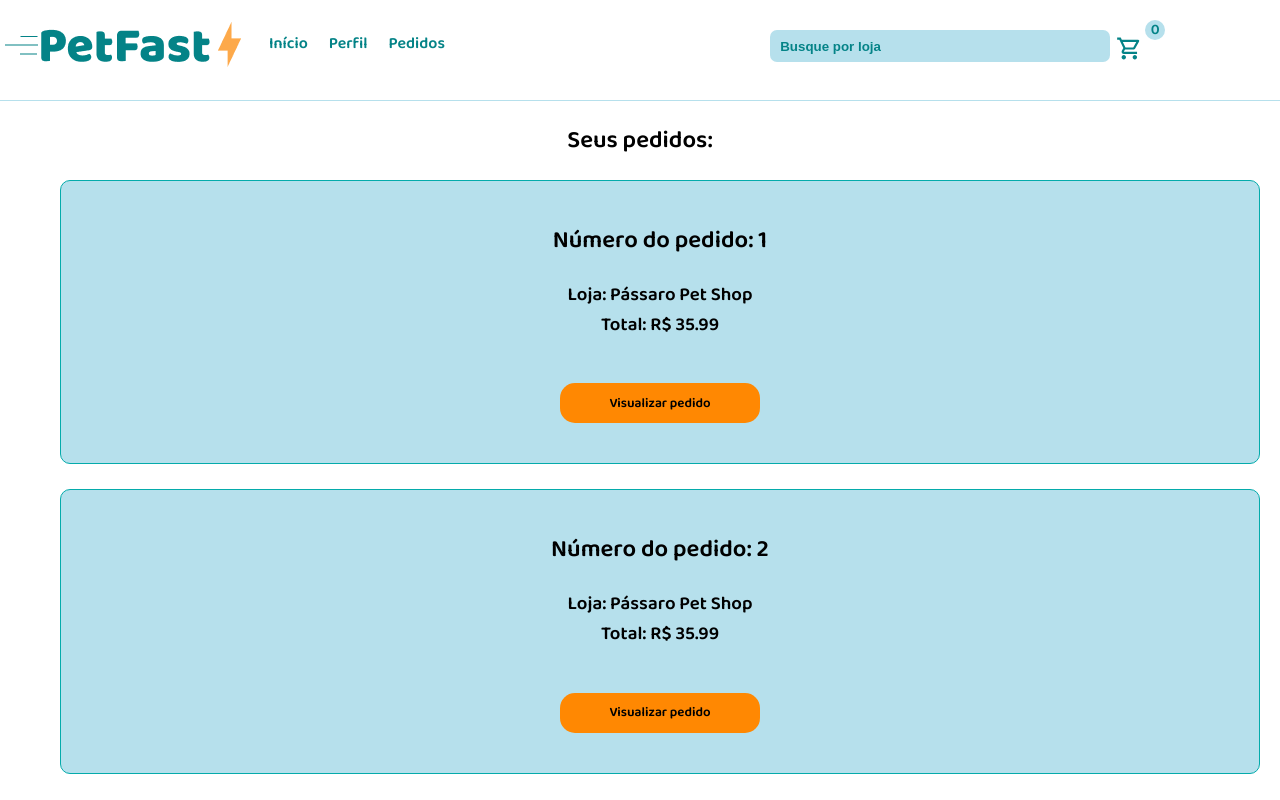
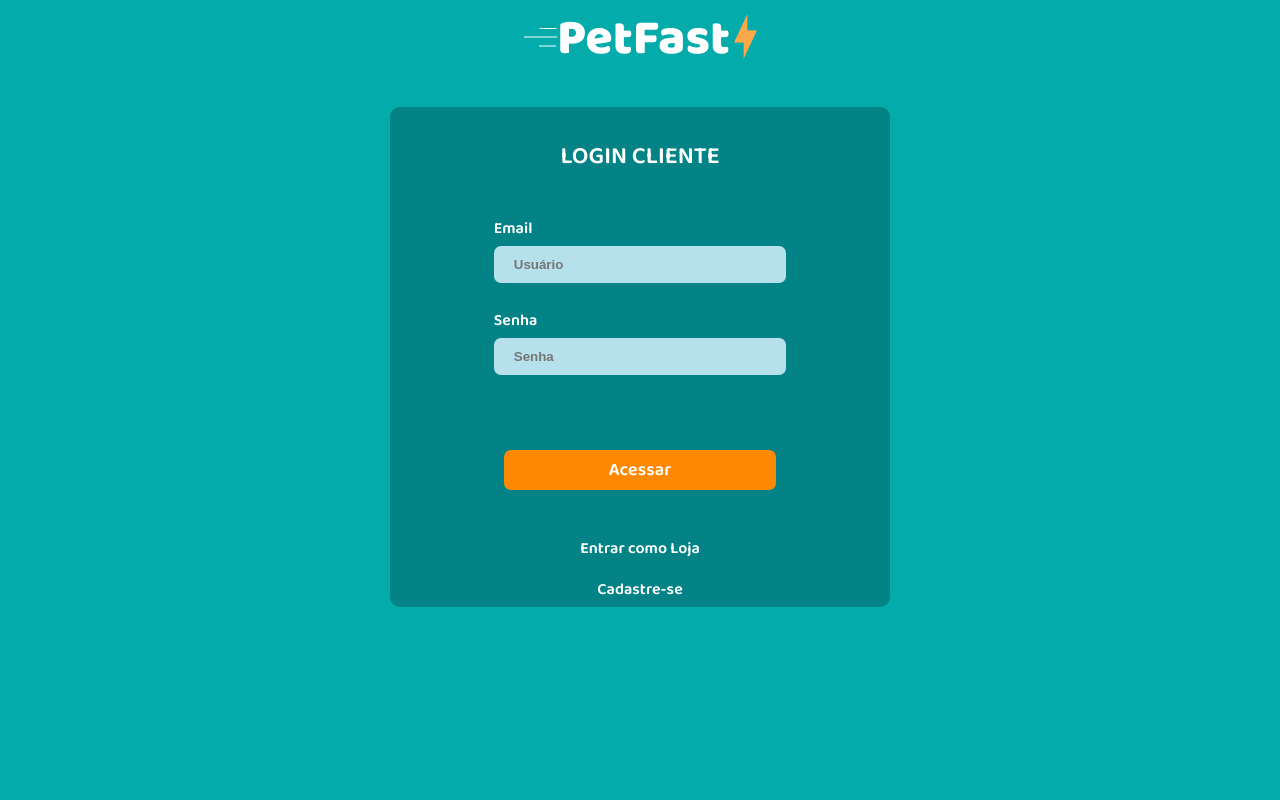
Before and after one commit to dsm-cefet-rj/ti-2023-1-ti-2023-1_grupo_6, a React (Create React App) app: page /pedidos in a window 1280 px wide. Built offline with nearby package versions, Linux system fonts and the light colour scheme.

Commit message:
tela andamento de pedidos att

```diff
--- a/src/components/Pages/Carrinho/index.js
+++ b/src/components/Pages/Carrinho/index.js
@@ -66,9 +66,10 @@ const Carrinho = () => {
                         </ul>
                         {carrinho.quantidade > 1 ? <p className='total-itens'>Total ({carrinho.quantidade} itens): <span>{carrinho.total}</span></p> :<p className='total-itens'>Total ({carrinho.quantidade} item): <span className='cifrao-baixo'>R$</span>{carrinho.total}</p>}
                     </div>
+
                     <div className='endereco etapa'>
                         <h2 className='textoCarrinho'>Endereço</h2>
-                        <input type="text" placeholder='Insira o seu endereço' className="input-address"/>
+                        <input type="text" placeholder='Insira o seu endereço' className="input-address" required/>
                     </div>
 
                     <div className='pagamento etapa'>
@@ -79,13 +80,14 @@ const Carrinho = () => {
                         <button className='botaoCancelar' onClick={()=>{navigate("/home")}}>
                             Cancelar
                         </button>
-                            <button className='botaoConfirmar' onClick={() => {
+                            <button type="submit" className='botaoConfirmar' onClick={() => {
                                 navigate(`/compraEfetuada`, { state: carrinho });
                             }}>
                             Finalizar Compra
                         </button>
                     </div>
                 </form>
+
             </div>
 
         </div>
--- a/src/components/Pages/pedidoEmAndamento/index.js
+++ b/src/components/Pages/pedidoEmAndamento/index.js
@@ -33,6 +33,8 @@ const PedidosAndamento = (props) => {
                 {produtos.map((produto) => (
                     <li key={produto.id}>
                     <h2>{produto.name}</h2>
+                    <h3>R$ {produto.value}</h3>
+                    <p>Quantidade: {produto.amount}</p>
                     </li>
                 ))}
             </ul>
--- a/src/components/Pages/pedidoEmAndamento/style.css
+++ b/src/components/Pages/pedidoEmAndamento/style.css
@@ -13,7 +13,7 @@
 .pedidos-usuario .ul-pedidos {
     margin-left: 20px;
     margin-right: 20px;
-    display: grid;
+    display: flex;
     grid-template-columns: repeat(1, 1fr);
     grid-template-rows: repeat(1, 3fr);
     grid-gap: 25px;
--- a/src/components/Pages/pedidos/index.js
+++ b/src/components/Pages/pedidos/index.js
@@ -23,6 +23,7 @@ const Pedidos = () => {
         "totalValue" : 35.99,
         "products": [
             {
+            "id": 1,
             "class": "Limpeza",
             "name": "Shampoo para cachorro",
             "value": 35.99,
--- a/src/routes/index.js
+++ b/src/routes/index.js
@@ -60,8 +60,8 @@ const RoutesApp = () => {
                     <Route path="/hamsters" element={<Private Item = {Hamsters}/>}/>
                     <Route path="/coelho" element={<Private Item = {Rabbit}/>}/>
                     <Route path="/compraEfetuada" element={<Private Item = {CompraFinalizada}/>}/>
-                    <Route path="/pedidos-em-andamento" element={<PedidosAndamento/>}/>
-                    <Route path="/pedidos" element={<Pedidos/>}/>
+                    <Route path="/pedidos-em-andamento" element={<Private Item = {PedidosAndamento}/>}/>
+                    <Route path="/pedidos" element={<Private Item = {Pedidos}/>}/>
                     <Route path="/adicionar/secao" element={<AddSection/>}/>
                     <Route path="/adicionar/produto" element={<AddProducts/>}/>
                     {initialState.map((loja) => (
```
